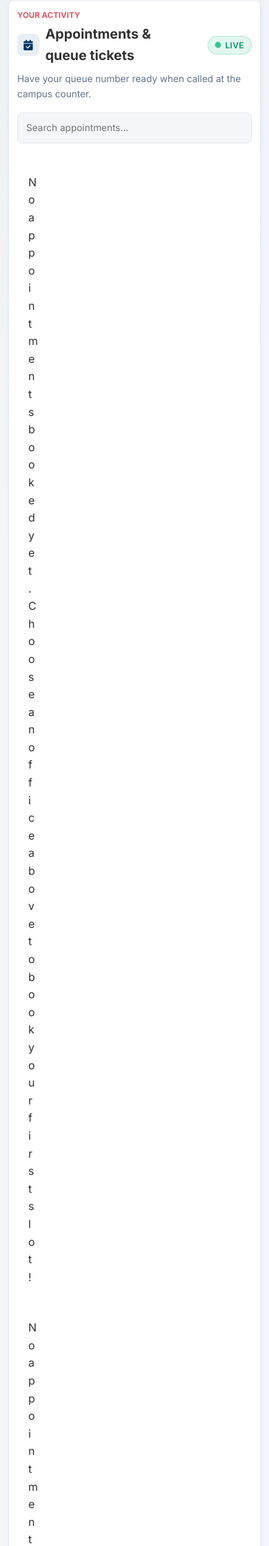
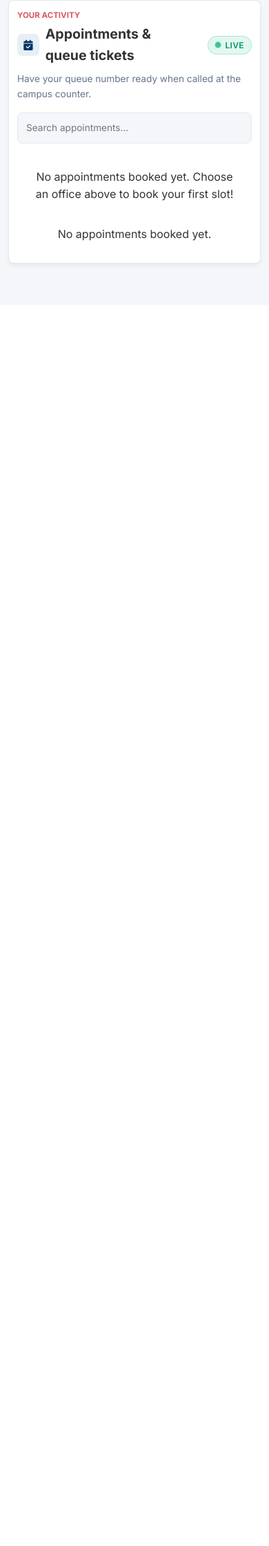
Before and after one commit to aclc-ians/ama-appointment-system, a PHP site: page /homepage.php in a window 390 px wide. Shown: the part 652-2893 px from the top of the page at 69% size. After the commit the page ends 1041 px from the top, so only its background shows below. Run offline with PHP 8.4, Linux system fonts and the light colour scheme; the visitor is signed in with stand-in values (Sample User, id 1); data that the repository does not hold is empty.

Commit message:
Fix student portal mobile layouts
Co-authored-by: Copilot <223556219+Copilot@users.noreply.github.com>

```diff
--- a/homepage.css
+++ b/homepage.css
@@ -964,6 +964,15 @@ body[data-theme="dark"] .rejection-reason-label {
         padding: 0.65rem 0.7rem;
         font-size: 0.9rem;
     }
+
+    .appointments tbody td[colspan] {
+        display: block;
+        width: 100%;
+        padding: 1rem;
+        overflow-wrap: normal;
+        word-break: normal;
+        text-align: center;
+    }
 }
 
 /* ==========================================================================
--- a/registrar.css
+++ b/registrar.css
@@ -357,6 +357,11 @@ body {
     padding: .7rem .85rem;
     font-size: .82rem;
     overflow-wrap: anywhere;
+}
+
+.sched-notice > div {
+    flex: 1;
+    min-width: 0;
 }
 
 .booking form {
--- a/registrar.php
+++ b/registrar.php
@@ -142,7 +142,7 @@ if (empty($services)) {
     </div>
     <div class="sched-notice">
       <i class="fas fa-circle-info" aria-hidden="true"></i>
-      <strong>Registrar Schedule Control:</strong> Select your preferred day and time. The Registrar will review, assign, or adjust your official slot. Check your student portal for appointment updates.
+      <div><strong>Registrar Schedule Control:</strong> Select your preferred day and time. The Registrar will review, assign, or adjust your official slot. Check your student portal for appointment updates.</div>
     </div>
     <form method="post" action="book_appointment.php" id="bookingForm">
       <input type="hidden" name="educational_level" value="<?php echo htmlspecialchars($education_level, ENT_QUOTES, 'UTF-8'); ?>">
```
